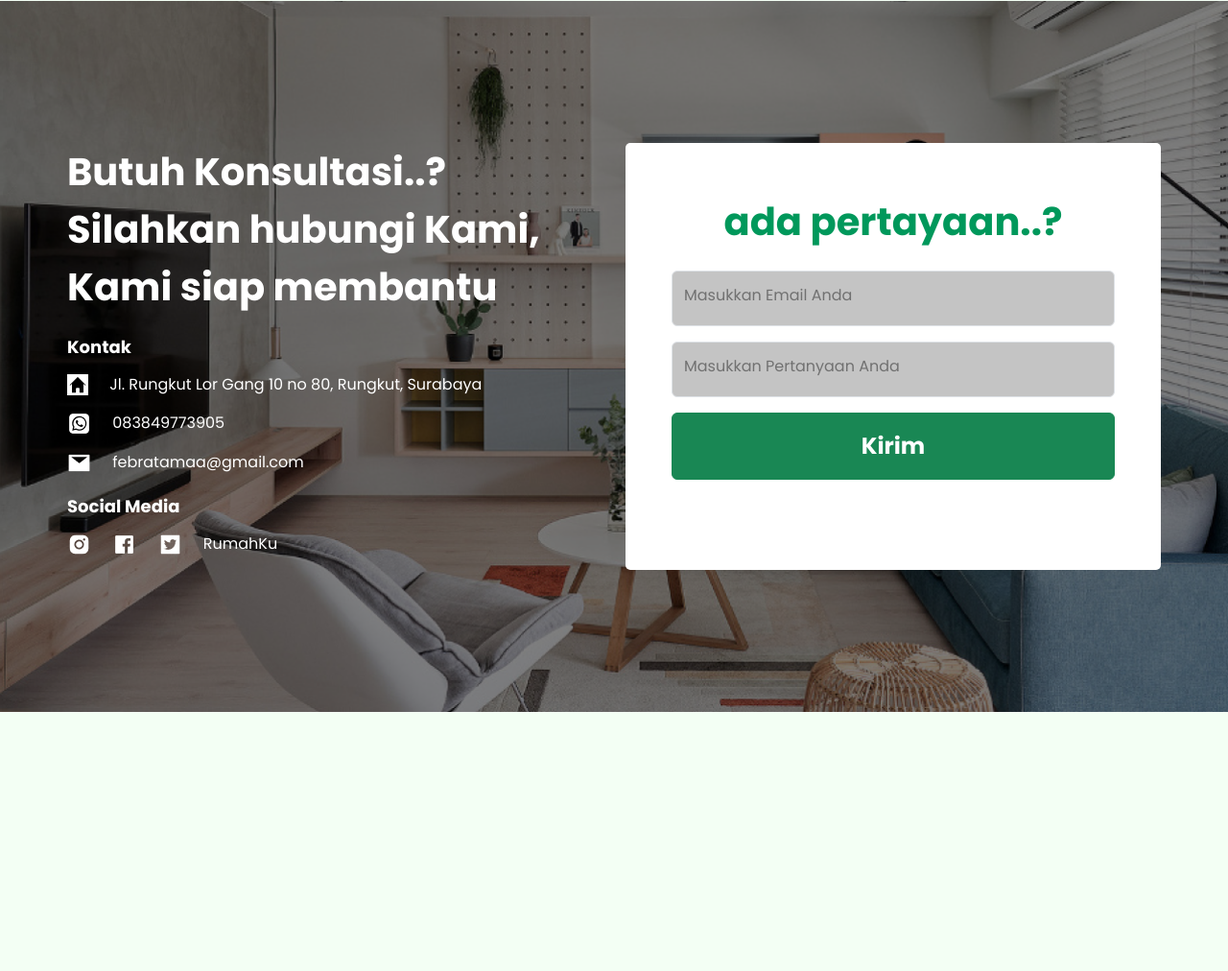
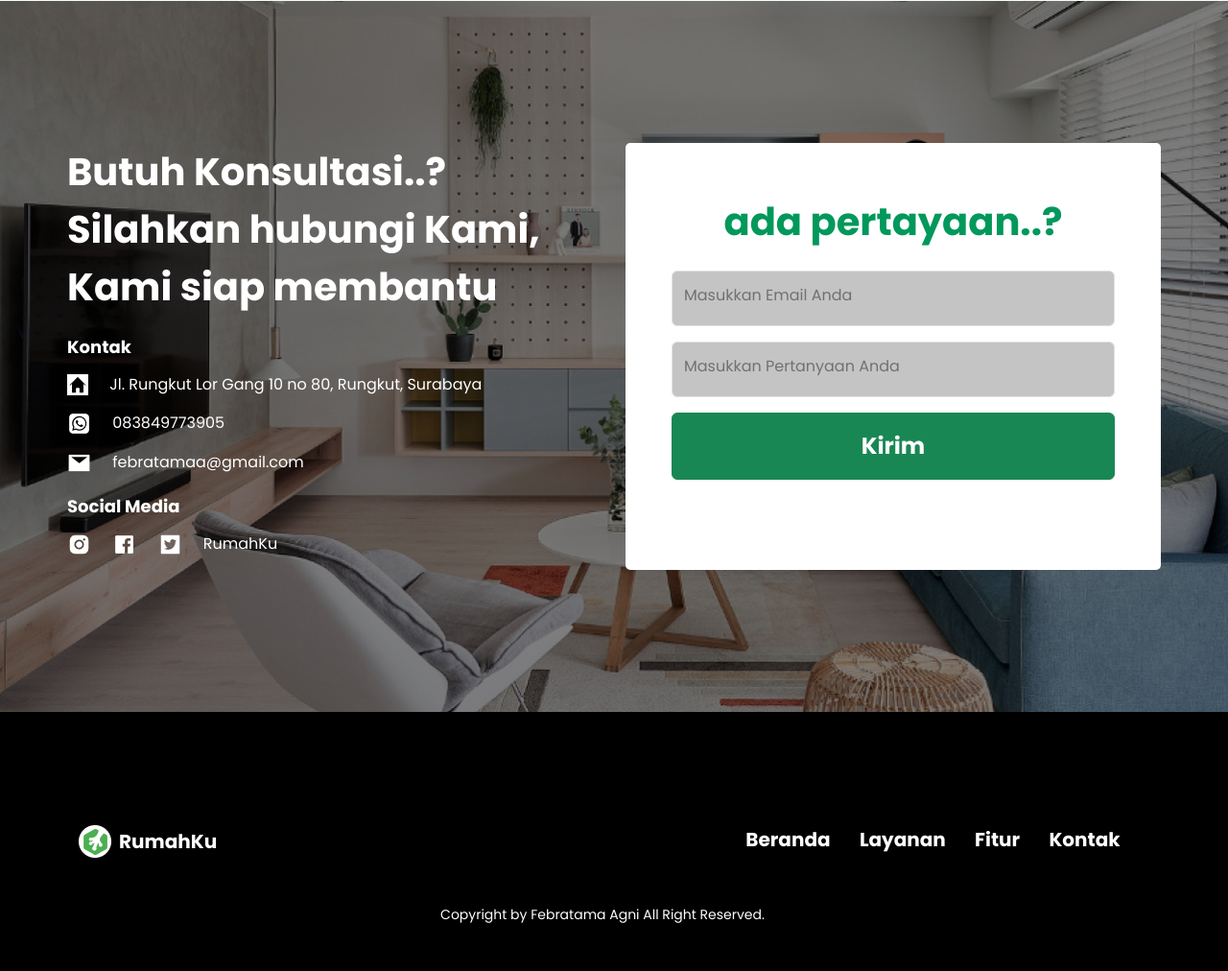
Before and after one commit to FebratamaAgni/RumahKu, a plain HTML site: page index.html in a window 1280 px wide. Shown: the part 4127-5139 px from the top of the page at 96% size. Before the commit the page ends 4869 px from the top, so only its background shows below. Drawn offline with nearby package versions, Linux system fonts and the light colour scheme.

Commit message:
menambahkan footer dan mengatur hyperlink

```diff
--- a/css/style.css
+++ b/css/style.css
@@ -217,3 +217,26 @@ body {
   font-size: 24px;
 }
 /* akhir contact */
+
+/* footer */
+footer {
+  width: 100%;
+  height: 270px;
+  background: black;
+}
+footer a {
+  text-decoration: none;
+  font-style: normal;
+  font-size: 20px;
+  line-height: 30px;
+  font-weight: bold;
+  color: white;
+}
+.copyright {
+  bottom: 5%;
+  font-style: normal;
+  font-weight: normal;
+  font-size: 14px;
+  line-height: 21px;
+}
+/* akhir footer */
--- a/index.html
+++ b/index.html
@@ -38,16 +38,16 @@
             <div class="collapse navbar-collapse" id="navbarNav">
                 <ul class="navbar-nav mx-auto">
                     <li class="nav-item mx-2">
-                        <a class="nav-link active fw-bold" aria-current="page" href="#">Beranda</a>
+                        <a class="nav-link active fw-bold" aria-current="page" href="#hero">Beranda</a>
                     </li>
                     <li class="nav-item mx-2">
-                        <a class="nav-link" href="#">Layanan</a>
+                        <a class="nav-link" href="#layanan">Layanan</a>
                     </li>
                     <li class="nav-item mx-2">
-                        <a class="nav-link" href="#">Fitur</a>
+                        <a class="nav-link" href="#fitur">Fitur</a>
                     </li>
                     <li class="nav-item mx-2">
-                        <a class="nav-link" href="#">Kontak</a>
+                        <a class="nav-link" href="#contact">Kontak</a>
                     </li>
                 </ul>
                 <div class="button">
@@ -552,10 +552,13 @@
                                 <a href="#">febratamaa@gmail.com</a>
                             </div>
                             <h6 class="text-white fw-semibold">Social Media</h6>
-                            <a href="#" class="ms-0"><img src="assets/img/Instagram Iicon.png"></a>
-                            <a href="#"><img src="assets/img/Facebook Icon.png"></a>
-                            <a href="#"><img src="assets/img/Twiter Icon.png"></a>
-                            <a href="#">RumahKu</a>
+                            <a href="https://www.instagram.com/vavafebratama/?hl=id" target="_blank" class="ms-0"><img
+                                    src="assets/img/Instagram Iicon.png"></a>
+                            <a href="https://web.facebook.com/vava.febratama.3" target="_blank"><img
+                                    src="assets/img/Facebook Icon.png"></a>
+                            <a href="https://twitter.com/FebratamaA" target="_blank"><img
+                                    src="assets/img/Twiter Icon.png"></a>
+                            <a href="#hero">RumahKu</a>
                         </div>
                     </div>
                     <div class="col-md-6">
@@ -582,6 +585,32 @@
     </section>
     <!-- akhir contact -->
 
+    <!-- footer -->
+    <footer class="d-flex align-items-center position-relative">
+        <div class="container-fluid">
+            <div class="container">
+                <div class="row">
+                    <div class="col-md-7 d-flex align-items-center">
+                        <img src="assets/img/Logo Icon.png">
+                        <a href="#hero" class="ms-2">RumahKu</a>
+                    </div>
+                    <div class="col-md-5 d-flex justify-content-evenly">
+                        <a href="#hero">Beranda</a>
+                        <a href="#layanan">Layanan</a>
+                        <a href="#fitur">Fitur</a>
+                        <a href="#contact">Kontak</a>
+                    </div>
+                </div>
+                <div class="row copyright position-absolute start-50 translate-middle">
+                    <div class="col-12">
+                        <p class="text-white">Copyright by Febratama Agni All Right Reserved.</p>
+                    </div>
+                </div>
+            </div>
+        </div>
+    </footer>
+    <!-- akhir footer -->
+
     <!-- js bootstrap -->
     <script src="https://cdn.jsdelivr.net/npm/bootstrap@5.3.0-alpha1/dist/js/bootstrap.bundle.min.js"
         integrity="sha384-w76AqPfDkMBDXo30jS1Sgez6pr3x5MlQ1ZAGC+nuZB+EYdgRZgiwxhTBTkF7CXvN" crossorigin="anonymous">
```
